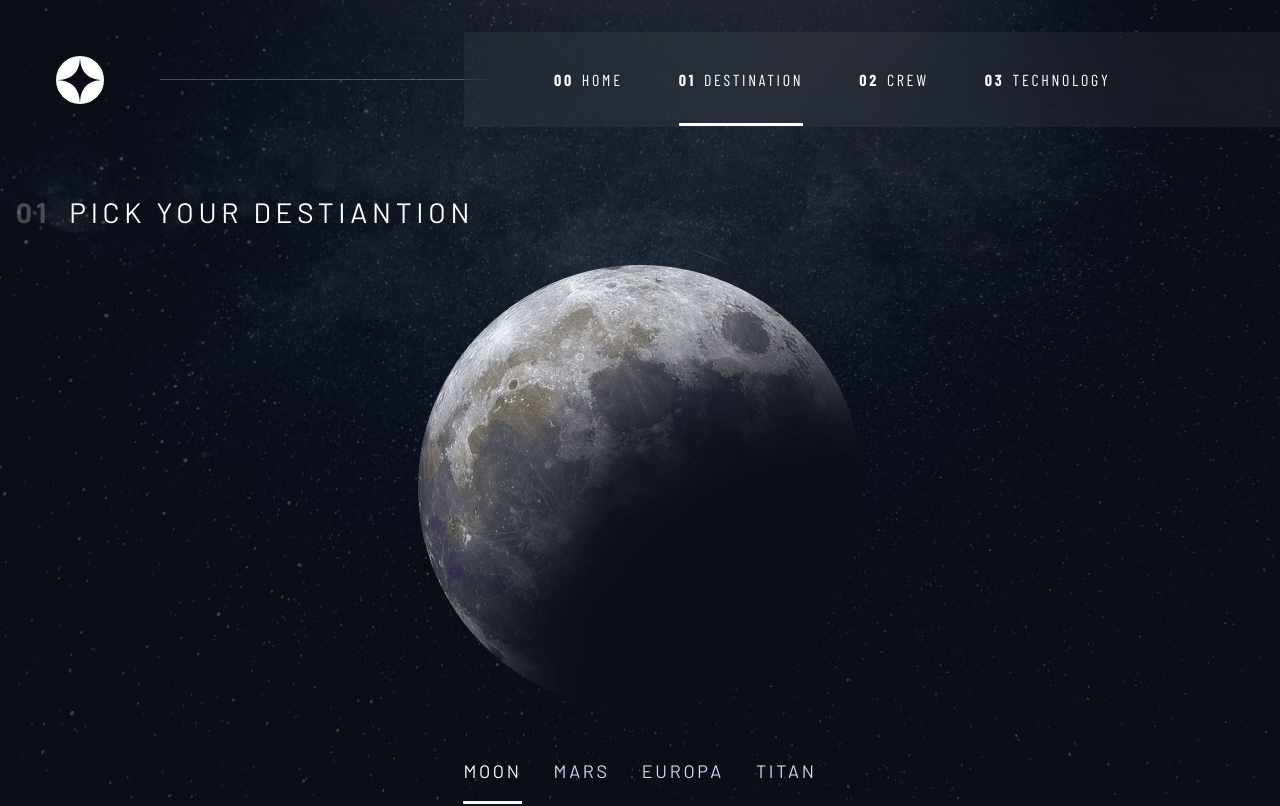
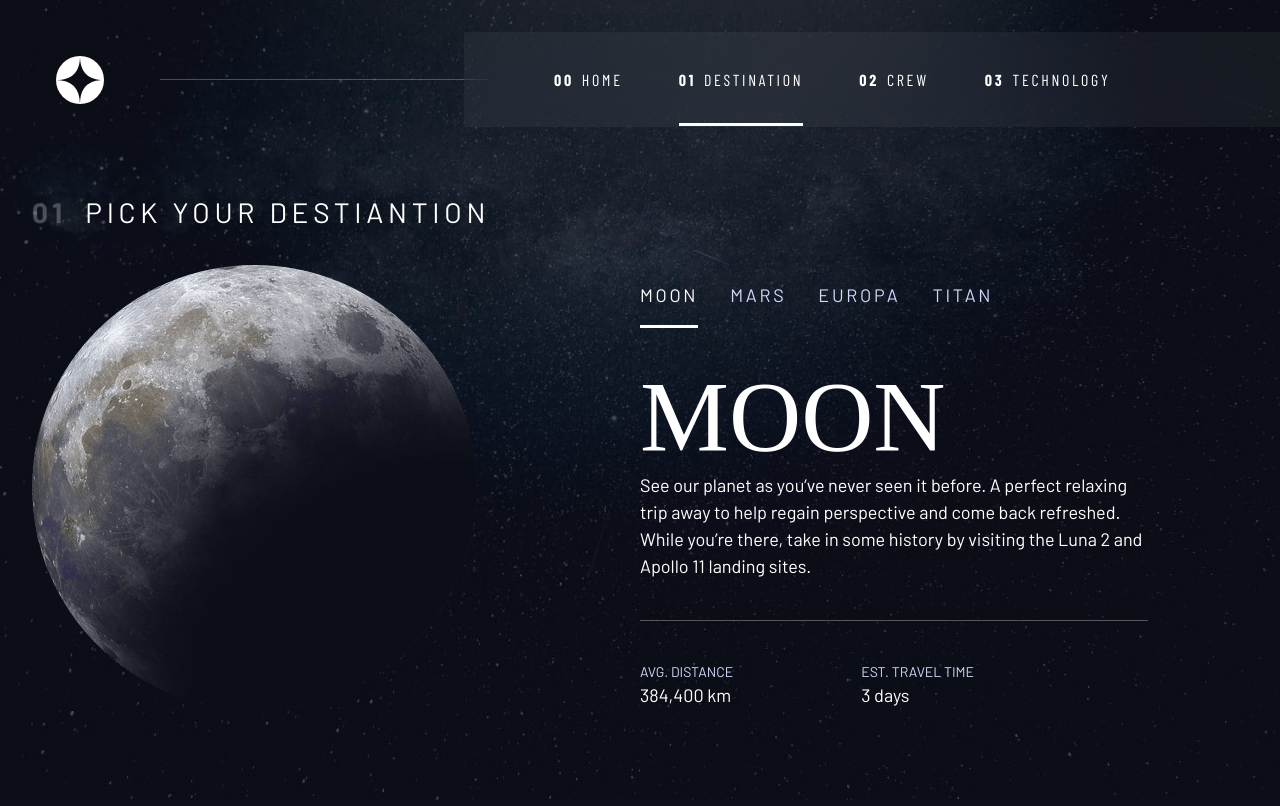
Before and after one commit to marazza-dev/space-tourism-react, a React (Vite) app: page /destination in a window 1280 px wide. Shown: the top 806 px of the page. Built offline with nearby package versions, Linux system fonts and the light colour scheme; a web font is replaced by a local one.

Commit message:
update destination page :: fix layout at large vw

```diff
--- a/src/pages/Destination/Destination.jsx
+++ b/src/pages/Destination/Destination.jsx
@@ -54,20 +54,23 @@ const Main = styled.main`
     "tabs"
     "content";
 
-  /* @media (min-width: ${(props) => props.theme.brMedium}) {
+  @media (min-width: ${(props) => props.theme.brMedium}) {
     grid-template-columns: minmax(1rem, 1fr) repeat(2, minmax(0, 40rem)) minmax(
         1rem,
         1fr
       );
     text-align: left;
     columm-gap: 2rem;
-    & > *:first-child {
-      grid-column: 2;
-    }
-    & > *:last-child {
-      grid-column: 3;
-    }
-  } */
+    grid-template-areas:
+      ". title title ."
+      ". image tabs ."
+      ". image content .";
+    justify-items: start;
+    align-content: start;
+  }
+  & > * {
+    max-width: 50ch;
+  }
 
   & > *:where(:not(:first-child)) {
     margin-top: 2rem;
@@ -76,6 +79,9 @@ const Main = styled.main`
   & > img {
     grid-area: image;
     max-width: 60%;
+    @media (min-width: ${(props) => props.theme.brMedium}) {
+      max-width: 90%;
+    }
   }
   & > article {
     grid-area: content;
@@ -150,6 +156,10 @@ const ContentDetails = styled.div`
     flex-direction: row;
     justify-content: space-evenly;
   }
+  @media (min-width: ${(props) => props.theme.brMedium}) {
+    justify-content: flex-start;
+    gap: min(10vw, 8rem);
+  }
 `;
 const ContentSubtitle = styled.h3`
   color: ${(props) => props.theme.clrLight};
```
